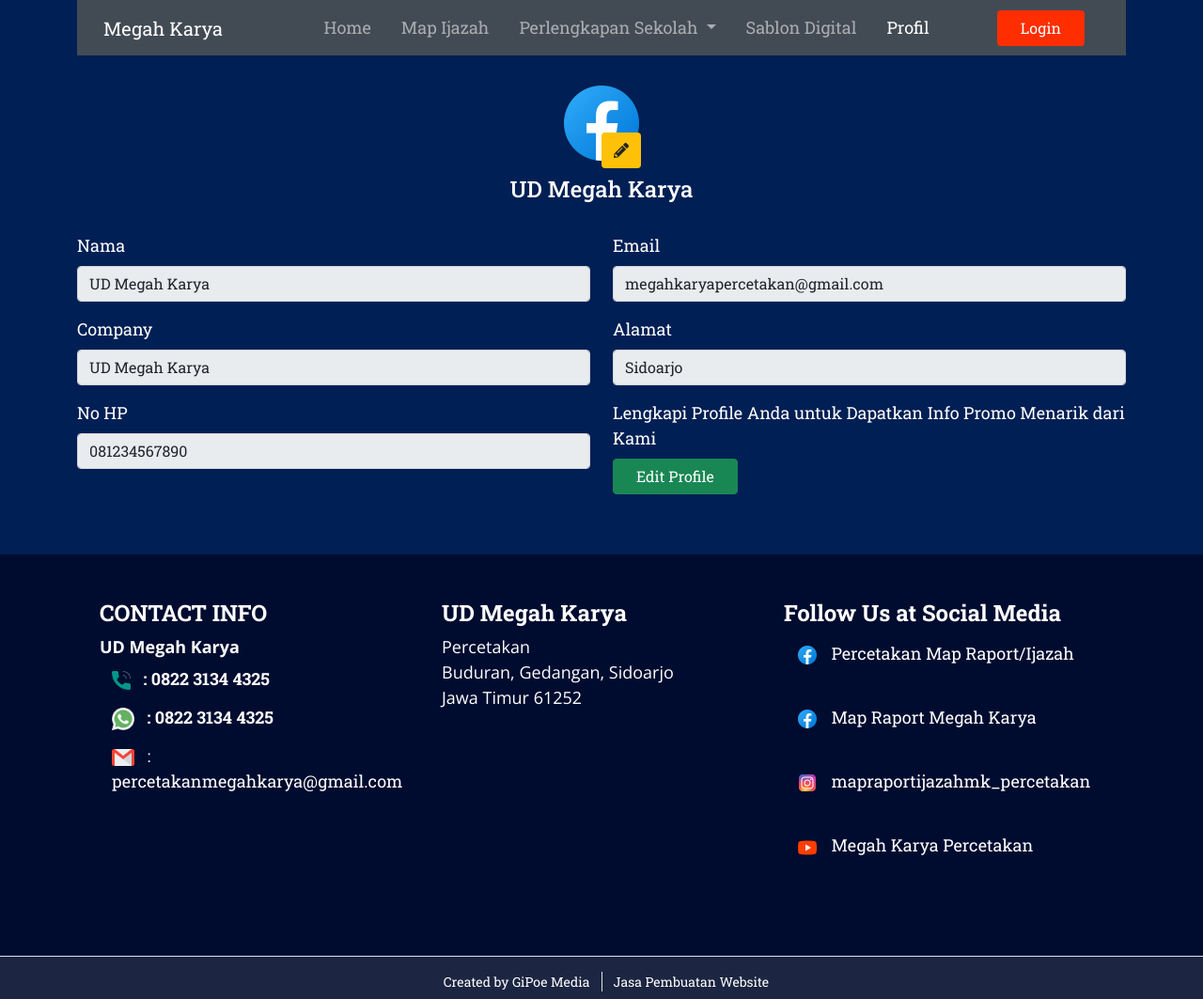
After one commit to gipoeweb/percetakanmegahkarya, a Laravel app: page /user_profil.html in a window 1280 px wide. The commit adds this page. Shown: the whole page at 94% size. Run offline with Laravel 8, Linux system fonts and the light colour scheme; style sheets or scripts are compiled from the project's sources.

Commit message:
My Profile (show & edit user profile

```diff
--- a/app/Models/User.php
+++ b/app/Models/User.php
@@ -23,7 +23,7 @@ class User extends Authenticatable
         'email',
         'password',
         'avatar',
-        'company_address',
+        'company_name',
         'address',
         'no_hp',
         'is_admin',
--- /dev/null
+++ b/public/user_profil.html
@@ -0,0 +1,357 @@
+<!DOCTYPE html>
+<html lang="en">
+
+<head>
+    <meta charset="UTF-8">
+    <meta http-equiv="X-UA-Compatible" content="IE=edge">
+    <meta name="viewport" content="width=device-width, initial-scale=1.0">
+
+    <!-- Google Font -->
+    <link rel="preconnect" href="https://fonts.googleapis.com">
+    <link rel="preconnect" href="https://fonts.gstatic.com" crossorigin>
+    <link
+        href="https://fonts.googleapis.com/css2?family=Open+Sans:ital,wght@0,300;0,400;0,500;0,600;0,700;1,300;1,400;1,500;1,600;1,700&family=Roboto+Slab:wght@300;400;500;600;700&display=swap"
+        rel="stylesheet">
+
+    <!-- Bootstrap CSS -->
+    <link rel="stylesheet" href="frontend/libraries/bootstrap/css/bootstrap.min.css">
+    <link href="frontend/libraries/fontawesome-free/css/all.min.css" rel="stylesheet" type="text/css">
+
+    <!-- Owl Carousel CSS -->
+    <link rel="stylesheet" href="frontend/libraries/OwlCarousel/owl.carousel.min.css">
+    <link rel="stylesheet" href="frontend/libraries/OwlCarousel/owl.theme.default.min.css">
+
+    <!-- Animate AOS CSS -->
+    <link rel="stylesheet" href="frontend/libraries/animate/animate.css">
+    <link rel="stylesheet" href="frontend/libraries/aos/aos.css">
+
+    <!-- Main CSS -->
+    <link rel="stylesheet" href="frontend/styles/main.css">
+
+    <title>Kontak Megah Karya Percetakan</title>
+</head>
+
+<body>
+    <!-- Navbar -->
+    <div class="container d-none d-lg-block">
+        <nav class="navbar navbar-expand-lg navbar-dark navbar-light p-0">
+            <div class="container-fluid">
+                <a class="navbar-brand ms-3" href="#">Megah Karya</a>
+                <button class="navbar-toggler navbar-dark me-3" type="button" data-bs-toggle="collapse"
+                    data-bs-target="#navbarSupportedContent" aria-controls="navbarSupportedContent"
+                    aria-expanded="false" aria-label="Toggle navigation">
+                    <span class="navbar-toggler-icon"></span>
+                </button>
+                <div class="collapse navbar-collapse navbar-custom px-3 py-2" id="navbarSupportedContent">
+                    <ul class="navbar-nav ms-auto me-5 mb-2 mb-lg-0">
+                        <li class="nav-item me-3">
+                            <a class="nav-link" aria-current="page" href="index.html">Home</a>
+                        </li>
+                        <li class="nav-item me-3">
+                            <a class="nav-link" aria-current="page" href="map_ijazah.html">Map Ijazah</a>
+                        </li>
+                        <li class="nav-item me-3 dropdown">
+                            <a class="nav-link dropdown-toggle" href="#" id="navbarDropdown" role="button"
+                                data-bs-toggle="dropdown" aria-expanded="false">
+                                Perlengkapan Sekolah
+                            </a>
+                            <ul class="dropdown-menu" aria-labelledby="navbarDropdown">
+                                <li><a class="dropdown-item" href="#">Seragam Sekolah</a></li>
+                                <li><a class="dropdown-item" href="#">Seragam Batik</a></li>
+                                <li><a class="dropdown-item" href="#">Seragam Olahraga</a></li>
+                                <li><a class="dropdown-item" href="#">Topi</a></li>
+                                <li><a class="dropdown-item" href="#">Dasi</a></li>
+                                <li><a class="dropdown-item" href="#">Bad Lokasi</a></li>
+                                <li><a class="dropdown-item" href="#">Sabuk</a></li>
+                                <li><a class="dropdown-item" href="#">Kaos Kaki</a></li>
+                                <li><a class="dropdown-item" href="#">Kalung wisuda</a></li>
+                            </ul>
+                        </li>
+                        <li class="nav-item me-3">
+                            <a class="nav-link" href="#">Sablon Digital</a>
+                        </li>
+                        <li class="nav-item me-3">
+                            <a class="nav-link active" href="#">Profil</a>
+                        </li>
+                    </ul>
+                    <form>
+                        <button class="btn btn-login rounded px-4 me-3" type="submit">Login</button>
+                    </form>
+                </div>
+            </div>
+        </nav>
+    </div>
+
+    <main>
+        <div class="container mb-5">
+            <div class="row">
+                <div class="col text-center">
+                    <div class="rounded-circle mt-4 mb-2 img-profile position-relative">
+                        <img src="frontend/images/fb.png" alt="">
+                        <a href="#" class="btn bg-warning align-bottom position-absolute bottom-0 start-50">
+                            <i class="fa fa-pencil-alt"></i>
+                        </a>
+                    </div>
+                    <h4>UD Megah Karya</h4>
+                </div>
+            </div>
+            <form action="#">
+                <div class="row mt-4">
+                    <div class="col-12 col-lg-6">
+                        <div class="mb-3">
+                            <label for="nameFormControlInput1" class="form-label">Nama</label>
+                            <input type="text" class="form-control" id="nameFormControlInput1"
+                                placeholder="Masukkan Nama" value="UD Megah Karya" readonly="readonly">
+                        </div>
+                    </div>
+                    <div class="col-12 col-lg-6">
+                        <div class="mb-3">
+                            <label for="emailFormControlInput1" class="form-label">Email</label>
+                            <input type="email" class="form-control" id="emailFormControlInput1"
+                                placeholder="Masukkan Email" value="megahkaryapercetakan@gmail.com" readonly="readonly">
+                        </div>
+                    </div>
+                    <div class="col-12 col-lg-6">
+                        <div class="mb-3">
+                            <label for="companyFormControlInput1" class="form-label">Company</label>
+                            <input type="text" class="form-control" id="companyFormControlInput1"
+                                placeholder="Masukkan Nama Usaha" value="UD Megah Karya" readonly="readonly">
+                        </div>
+                    </div>
+                    <div class="col-12 col-lg-6">
+                        <div class="mb-3">
+                            <label for="alamatFormControlInput1" class="form-label">Alamat</label>
+                            <input type="text" class="form-control" id="alamatFormControlInput1"
+                                placeholder="Masukkan Alamat" value="Sidoarjo" readonly="readonly">
+                        </div>
+                    </div>
+                    <div class="col-12 col-lg-6">
+                        <div class="mb-3">
+                            <label for="nohpFormControlInput1" class="form-label">No HP</label>
+                            <input type="text" class="form-control" id="nohpFormControlInput1"
+                                placeholder="Masukkan No HP" value="081234567890" maxlength="12" readonly="readonly">
+                        </div>
+                    </div>
+                    <div class="col-12 col-lg-6">
+                        <div class="mb-3">
+                            <label class="form-label">Lengkapi Profile Anda untuk Dapatkan Info
+                                Promo Menarik dari Kami</label>
+                            <button type="submit" class="btn btn-success px-4">
+                                Edit Profile
+                            </button>
+                        </div>
+                    </div>
+                </div>
+            </form>
+        </div>
+    </main>
+
+    <footer>
+        <section class="footer-copyright overflow-hidden">
+            <div class="container">
+                <div class="row bid-content-pic px-4 py-5">
+                    <div class="col-sm-12 col-md-6 col-lg-4 mb-4" data-aos='fade-down'>
+                        <h4>CONTACT INFO</h4>
+                        <div class="divider"></div>
+                        <p class="mb-0"><strong>UD Megah Karya</strong></p>
+                        <a href="tel:+6282231344325" class="btn btn-sc">
+                            <img src="frontend/images/ic_phone.png" width="20">
+                            <span>&nbsp; <strong>: 0822 3134 4325</strong></span>
+                        </a>
+                        <br>
+                        <a href="https://wa.me/6282231344325" class="btn btn-sc">
+                            <img src="frontend/images/ic_whatsapp.png" width="24">
+                            <span>&nbsp; <strong>: 0822 3134 4325</strong></span>
+                        </a>
+                        <br>
+                        <a href="mailto:percetakanmegahkarya@gmail.com?subject=Mohon%20Info%20Harga%20...."
+                            class="btn btn-sc d-block text-start">
+                            <img src="frontend/images/ic_gmail.png" width="24">
+                            <span>&nbsp; : percetakanmegahkarya@gmail.com</span>
+                        </a>
+                    </div>
+                    <div class="col-sm-12 col-md-6 col-lg-4 mb-4" data-aos='fade-down'>
+                        <h4>UD Megah Karya</h4>
+                        <div class="divider"></div>
+                        <p> Percetakan
+                            <br> Buduran, Gedangan, Sidoarjo
+                            <br> Jawa Timur 61252
+                        </p>
+                    </div>
+                    <div class="col-sm-12 col-md-6 col-lg-4 mb-5" data-aos='fade-down'>
+                        <h4>Follow Us at Social Media</h4>
+                        <div class="divider"></div>
+                        <a href="https://facebook.com/1079954872093513" target="_blank"
+                            class="btn btn-sc d-block text-start">
+                            <img src="frontend/images/fb.png" width="24">
+                            <span>&nbsp; Percetakan Map Raport/Ijazah</span>
+                        </a>
+                        <br>
+                        <a href="https://facebook.com/percetakan.m.karya" target="_blank"
+                            class="btn btn-sc d-block text-start">
+                            <img src="frontend/images/fb.png" width="24">
+                            <span>&nbsp; Map Raport Megah Karya</span>
+                        </a>
+                        <br>
+                        <a href="https://instagram.com/mapraportijazahmk_percetakan" target="_blank"
+                            class="btn btn-sc d-block text-start">
+                            <img src="frontend/images/ig.png" width="24">
+                            <span>&nbsp; mapraportijazahmk_percetakan</span>
+                        </a>
+                        <br>
+                        <a href="https://www.youtube.com/channel/UCn-Esauu7EueDE-M89D3CAw" target="_blank"
+                            class="btn btn-sc d-block text-start">
+                            <img src="frontend/images/yt.png" width="24">
+                            <span>&nbsp; Megah Karya Percetakan</span>
+                        </a>
+                    </div>
+                </div>
+
+                <!-- mobile -->
+                <div class="fixed-bottom mobile-footer d-xs-block d-lg-none">
+                    <div class="row call-container p-0 mx-0">
+                        <nav class="navbar navbar-bottom navbar-expand navbar-light bg-light">
+                            <div class="collapse navbar-collapse" id="navbarNav">
+                                <ul class="navbar-nav nav-justified w-100 align-items-center">
+                                    <li class="nav-item">
+                                        <a class="nav-link" href="index.html">
+                                            <img src="frontend/images/home_icon.svg"
+                                                alt="Icon Home Percetakan Megah Karya Map Raport"></a>
+                                    </li>
+                                    <li class="nav-item">
+                                        <a class="nav-link" href="map_ijazah.html">
+                                            <img src="frontend/images/map_iconnav.svg" alt="Icon Map Raport Ijazah"></a>
+                                    </li>
+                                    <li class="nav-item">
+                                        <a class="nav-link icon-wa" href="https://wa.me/6282231344325">
+                                            <img src="frontend/images/wa_icon.svg" alt="Icon WA Percetak Map Raport">
+                                        </a>
+                                    </li>
+                                    <li class="nav-item">
+                                        <a class="nav-link" href="#">
+                                            <img src="frontend/images/seragam_iconnav.svg"
+                                                alt="Icon Seragam Megah Karya">
+                                        </a>
+                                    </li>
+                                    <li class="nav-item">
+                                        <a class="nav-link" href="#">
+                                            <img src="frontend/images/sablon_iconnav.svg" alt="Icon Sablon Digital">
+                                        </a>
+                                    </li>
+
+                                </ul>
+                            </div>
+                        </nav>
+                        <!-- <div class="col p-0 mx-0 mobile-footer-left text-center">
+                            <a href="https://wa.me/6282231344325" class="btn btn-block">
+                                <img src="frontend/images/ic_wa.png" class="image-hubungi mt-1">
+                                <div class="hubungi-description mt-1">
+                                    <h4>Whatsapp</h4>
+                                </div>
+                            </a>
+                        </div> -->
+                        <!-- <div class="col p-0 mx-0 mobile-footer-right text-center">
+                            <a href="tel:+6282231344325" class="btn btn-block">
+                                <img src="frontend/images/ic_call.png" class="image-hubungi mt-1">
+                                <div class="hubungi-description mt-1">
+                                    <h4>Telepon</h4>
+                                </div>
+                            </a>
+                        </div> -->
+                    </div>
+                    <div class="row copyright border-top justify-content-center align-items-content-center pt-1 pb-1">
+                        <div class="col text-end">
+                            Created by <span><a href="http://bit.ly/gipoeweb"
+                                    class="gipoemedia text-decoration-none">GiPoe Media</a></span>
+                        </div>
+                        <div class="col text-start border-start">
+                            Jasa Pembuatan Website
+                        </div>
+                    </div>
+                </div>
+
+            </div>
+            <!-- dekstop -->
+            <div class="d-none d-sm-block">
+                <div class="container-fluid">
+                    <div
+                        class="row copyright-dekstop border-top justify-content-center align-items-content-center pt-3 pb-2">
+                        <div class="col text-end">
+                            Created by <span><a href="http://bit.ly/gipoeweb"
+                                    class="gipoemedia text-decoration-none">GiPoe Media</a></span>
+                        </div>
+                        <div class="col text-start border-start">
+                            Jasa Pembuatan Website
+                        </div>
+                    </div>
+                </div>
+            </div>
+        </section>
+    </footer>
+
+    <script src="frontend/libraries/jquery/jquery-3.5.1.min.js"></script>
+    <script src="https://cdnjs.cloudflare.com/ajax/libs/popper.js/1.14.7/umd/popper.min.js"></script>
+    <script src="frontend/libraries/bootstrap/js/bootstrap.bundle.min.js"></script>
+    <script src="frontend/libraries/OwlCarousel/owl.carousel.min.js"></script>
+    <script src="frontend/libraries/mousewheel/jquery.mousewheel.min.js"></script>
+    <script src="frontend/libraries/aos/aos.js"></script>
+    <script>
+        // Carousel Testimonial
+        $('.owl-carousel').owlCarousel({
+            autoplay: true,
+            autoplayHoverPause: true,
+            lazyLoad: true,
+            margin: 5,
+            stagePadding: 5,
+            responsive: {
+                0: {
+                    items: 1,
+                    loop: true,
+                    nav: true,
+                    dots: true
+                },
+                485: {
+                    items: 1,
+                    loop: true,
+                    nav: true,
+                    dots: true
+                },
+                720: {
+                    items: 2,
+                    loop: true,
+                    nav: true,
+                    dots: true
+                },
+                960: {
+                    items: 2,
+                    loop: true,
+                    nav: true,
+                    dots: true
+                },
+                1200: {
+                    items: 2,
+                    loop: true,
+                    nav: true,
+                    dots: true
+                }
+            }
+        });
+
+        $('.owl-carousel').on('mousewheel', '.owl-stage', function (e) {
+            if (e.deltaY > 0) {
+                $('.owl-carousel').trigger('next.owl');
+            } else {
+                $('.owl-carousel').trigger('prev.owl');
+            }
+            e.preventDefault();
+        });
+
+        // Animasi AOS
+        AOS.init({
+            easing: 'ease-out-back',
+            duration: 2000
+        });
+    </script>
+</body>
+
+</html>
--- a/resources/views/includes/navbar.blade.php
+++ b/resources/views/includes/navbar.blade.php
@@ -50,7 +50,7 @@
                                     @if (Auth::user()->is_admin)
                                         <li><a class="dropdown-item user-nav" href="#">My Dashboard</a></li>
                                     @endif
-                                    <li><a class="dropdown-item user-nav" href="#">My Profile</a></li>
+                                    <li><a class="dropdown-item user-nav" href="{{ route('user-profile.index') }}">My Profile</a></li>
                                     <li>
                                         <a class="dropdown-item user-nav" href="#" onclick="event.preventDefault(); document.getElementById('logout-form').submit()">Sign Out</a>
                                         <form id="logout-form" action="{{ route('logout') }}" method="post" style="display: none">
--- a/routes/web.php
+++ b/routes/web.php
@@ -1,6 +1,7 @@
 <?php
 
 use App\Http\Controllers\UserController;
+use App\Http\Controllers\UserProfileController;
 use Illuminate\Support\Facades\Route;
 
 /*
@@ -26,6 +27,8 @@ Route::get('/profile', function () {
     return view('pages.profile');
 })->name('profile');
 
+Route::resource('user-profile', UserProfileController::class);
+
 // Socialate Routes
 Route::get('sign-in-google', [UserController::class,'google'])->name('user.login.google');
 Route::get('auth/google/callback', [UserController::class, 'handleProviderCallback'])->name('user.google.callback');
```
Also changed, not shown: app/Http/Controllers/UserProfileController.php (added, +99 -0 lines), resources/views/pages/user-profile/edit.blade.php (added, +71 -0 lines), resources/views/pages/user-profile/index.blade.php (added, +68 -0 lines).
